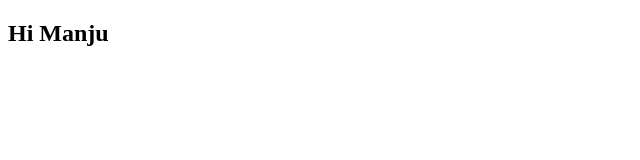
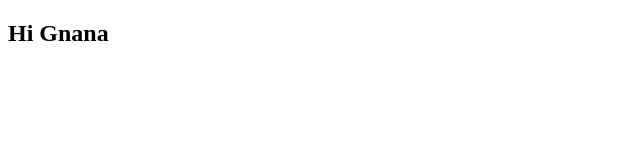
Before and after one commit to Gnaneswari535/resume, a plain HTML site: page index.html in a window 1280 px wide. Shown: the full height of the page, 0-640 px from the left. Drawn offline with Linux system fonts and the light colour scheme.

Commit message:
second commit

```diff
--- a/index.html
+++ b/index.html
@@ -5,6 +5,6 @@
     <title></title>
   </head>
   <body>
-    <h2>Hi Manju</h2>
+    <h2>Hi Gnana</h2>
   </body>
 </html>
```
